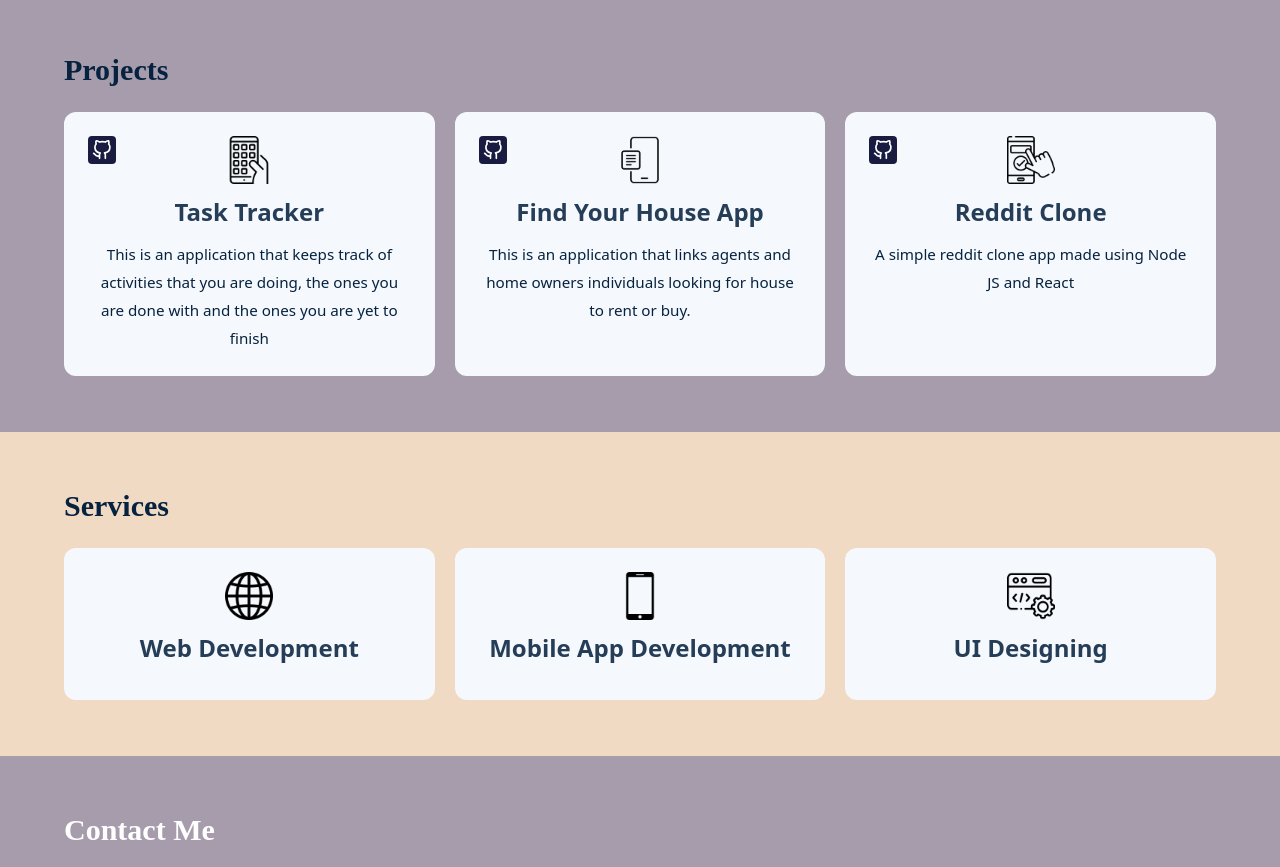
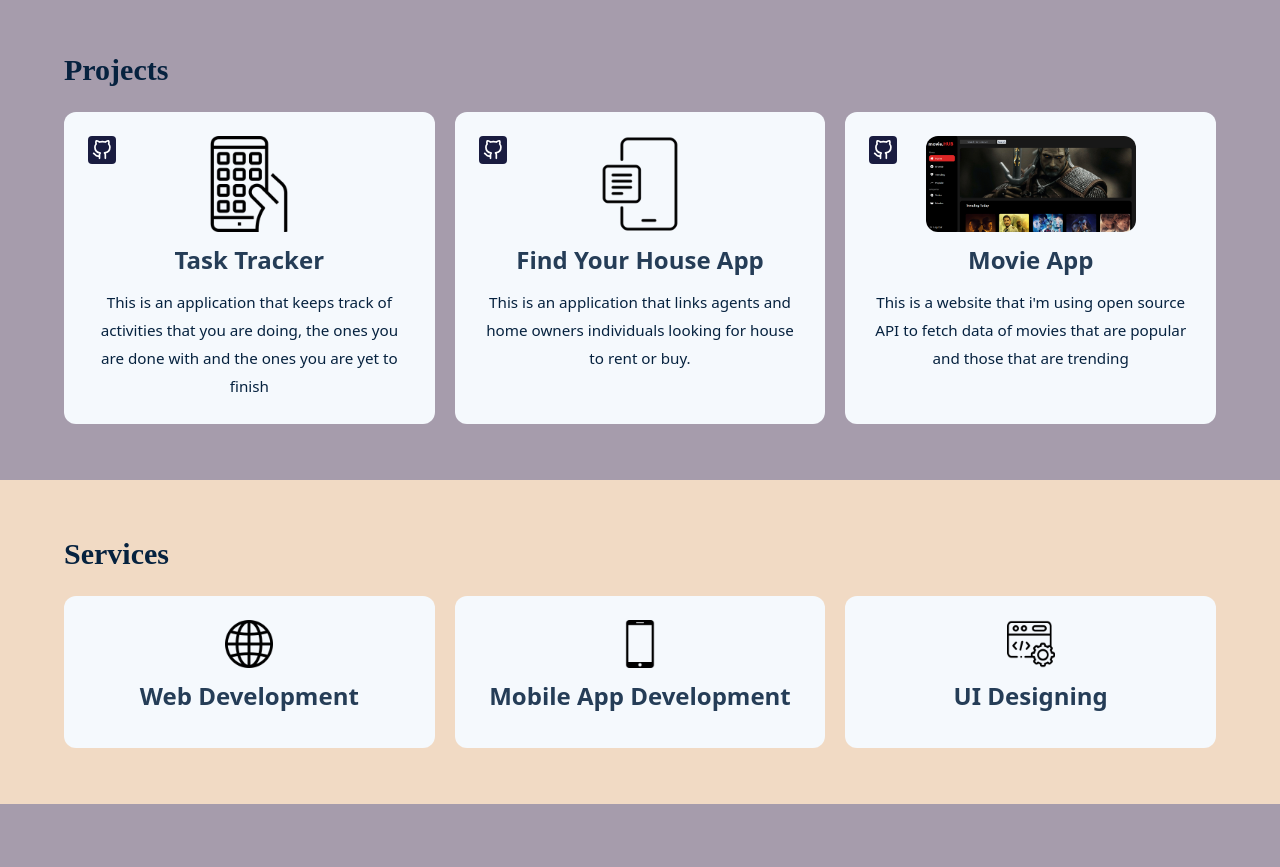
Before and after one commit to kiplangatmike/v2-Personal-Portfolio, a React (Create React App) app: page / in a window 1280 px wide. Shown: the part 1060-1927 px from the top of the page. Built offline with nearby package versions, Linux system fonts and the light colour scheme; a web font is replaced by a local one.

Commit message:
project update

```diff
--- a/src/Content.js
+++ b/src/Content.js
@@ -1,5 +1,5 @@
 // import images
-import Hero_person from "./assets/images/Hero/person.png";
+// import Hero_person from "./assets/images/Hero/person.png";
 
 import js from "./assets/images/Skills/js.png";
 import figma from "./assets/images/Skills/figma.png";
@@ -10,6 +10,7 @@ import c from "./assets/images/Skills/c.png";
 import tailwind from "./assets/images/Skills/tailwind-css-icon.png";
 import flutter from "./assets/images/Skills/flutter.png";
 
+import movie_app from "./assets/images/Projects/movie_app.png"
 import reddit from "./assets/images/Projects/booking.png";
 import tracker from "./assets/images/Projects/tracker.png";
 import house from "./assets/images/Projects/house.png";
@@ -128,9 +129,9 @@ export const content = {
         logo: house,
       },
       {
-        title: "Reddit Clone",
-        para: "A simple reddit clone app made using Node JS and React",
-        logo: reddit,
+        title: "Movie App",
+        para: "This is a website that i'm using open source API to fetch data of movies that are popular and those that are trending",
+        logo: movie_app,
       },
     ],
   },
--- a/src/components/Projects2.jsx
+++ b/src/components/Projects2.jsx
@@ -45,7 +45,7 @@ const Projects2 = () => {
                 >
                   {createElement(projects.icon)}
                 </div>
-                <img src={content.logo} alt="..." className="mx-auto h-12" />
+                <a href="https://movie-app-psi-pied.vercel.app/" ><img src={content.logo} alt="..." className="mx-auto h-24 rounded-xl" /></a>
                 <h6 className="my-3 ">{content.title}</h6>
                 <p className="leading-7">{content.para}</p>
               </div>
```
Also changed, not shown: src/assets/images/Projects/movie_app.png (added).
